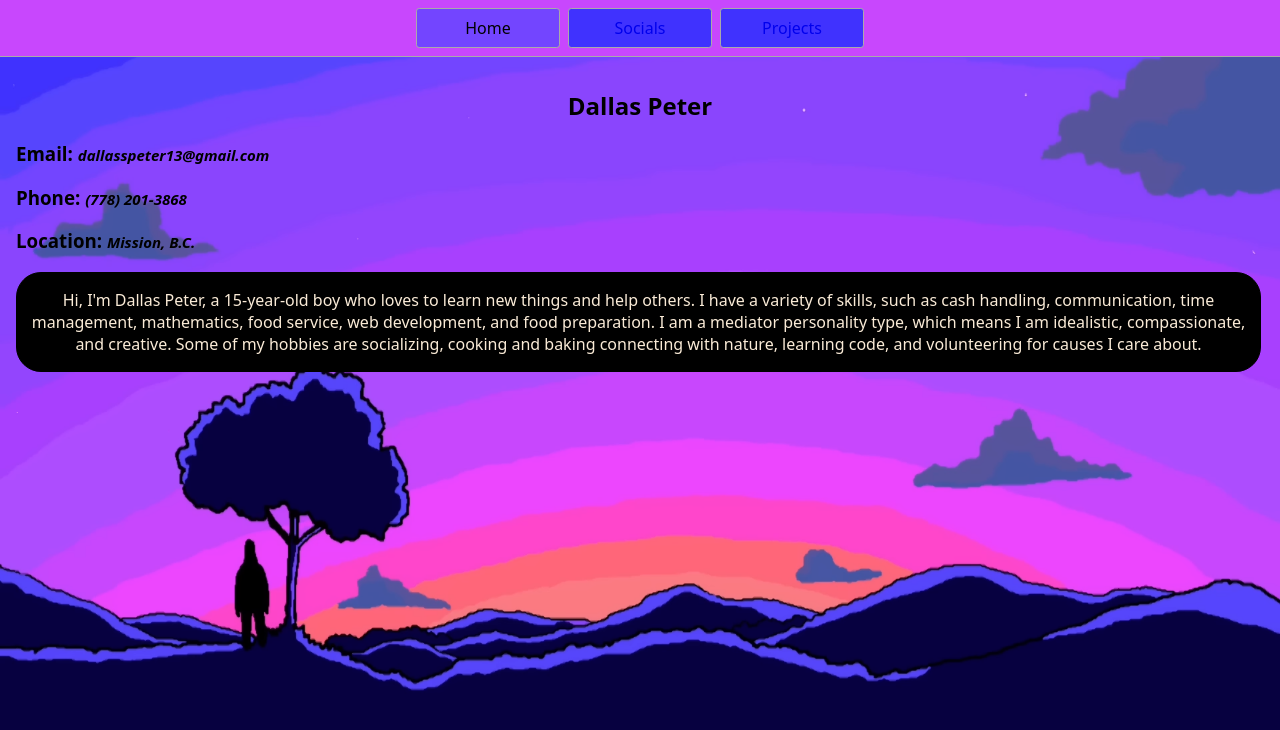
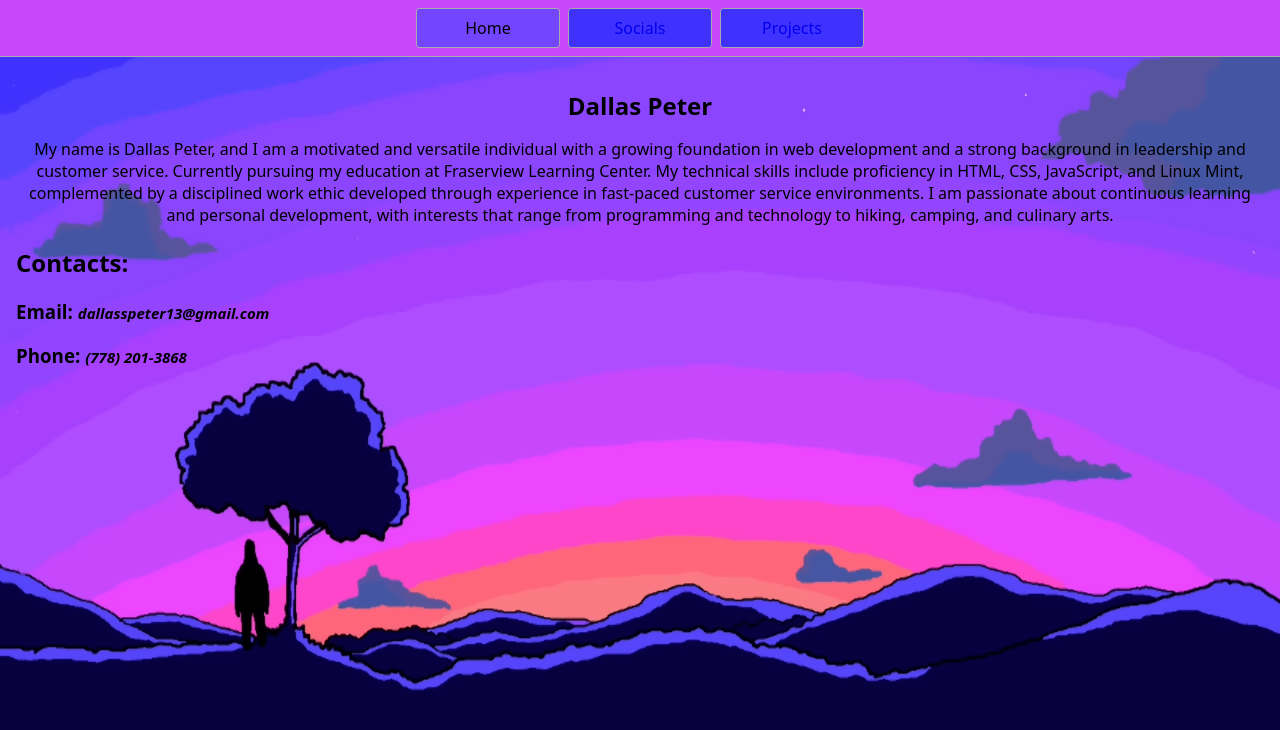
Before and after one commit to SirLordCandice13/DallasP, a website: page index.html in a window 1280 px wide. Drawn offline with Linux system fonts and the light colour scheme.

Commit message:
Update index.html

```diff
--- a/index.html
+++ b/index.html
@@ -16,18 +16,15 @@
     </nav>
     <main>
       <h1 align="center">Dallas Peter</h1>
+      <p align="center" id="tex1">My name is Dallas Peter, and I am a motivated and versatile individual with a growing foundation in web development and a strong background in leadership and customer service. Currently pursuing my education at Fraserview Learning Center. My technical skills include proficiency in HTML, CSS, JavaScript, and Linux Mint, complemented by a disciplined work ethic developed through experience in fast-paced customer service environments. I am passionate about continuous learning and personal development, with interests that range from programming and technology to hiking, camping, and culinary arts.
+
+      </p>
+      <h2>Contacts:</h2>
       <h3 >Email: <i id= email>dallasspeter13@gmail.com </i></h3>
       <h3 >Phone: <i id= email>(778) 201-3868 </i></h3>
-      <h3 >Location: <i id= email>Mission, B.C. </i></h3>
-      <div style="width: 1245px; height: 100px; border: 1px solid black;"><p id=text align=center>
-        Hi, I'm Dallas Peter, a 15-year-old boy who loves to learn new things
-        and help others. I have a variety of skills, such as cash handling,
-        communication, time management, mathematics, food service, web
-        development, and food preparation. I am a mediator personality type,
-        which means I am idealistic, compassionate, and creative. Some of my
-        hobbies are socializing, cooking and baking connecting with nature, learning code, and
-        volunteering for causes I care about.
-      </p></div>
     </main>
   </body>
 </html>
+
+  </body>
+</html>
```
